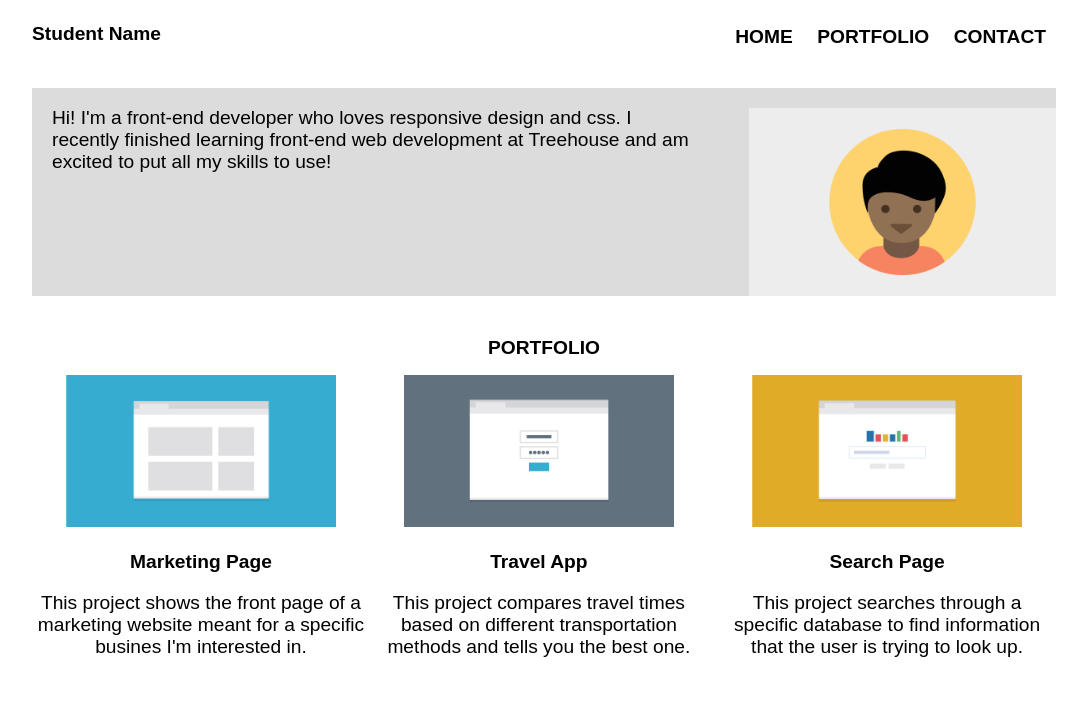
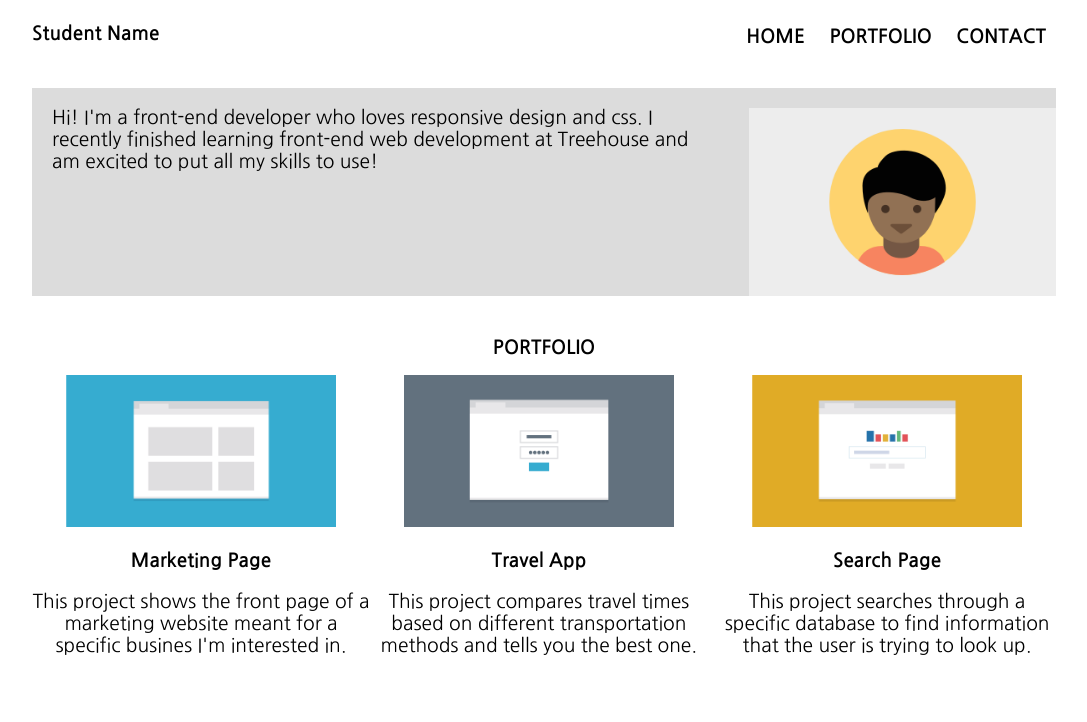
Before and after one commit to michaelc-treehouse/techdegree-project-02, a plain HTML site: page index.html in a window 1280 px wide. Shown: the top 722 px of the page, without its empty margins (96-1183 px from the left). Drawn offline with Linux system fonts and the light colour scheme.

Commit message:
Added a Google Font

```diff
--- a/css/styles.css
+++ b/css/styles.css
@@ -4,7 +4,7 @@
 }
 
 body {
-  font-family: Arial, Helvetica, sans-serif;
+  font-family: 'Nanum Gothic', sans-serif;
 }
 
 .wrapper {
--- a/index.html
+++ b/index.html
@@ -5,6 +5,7 @@
     <meta name="viewport" content="width=device-width, initial-scale=1.0">
     <link rel="stylesheet" href="css/normalize.css">
     <link rel="stylesheet" href="css/styles.css">
+    <link href="https://fonts.googleapis.com/css2?family=Nanum+Gothic:wght@400;700&display=swap" rel="stylesheet">
     <title>Michael C's Responsive Webpage</title>
 </head>
 <body>
```
